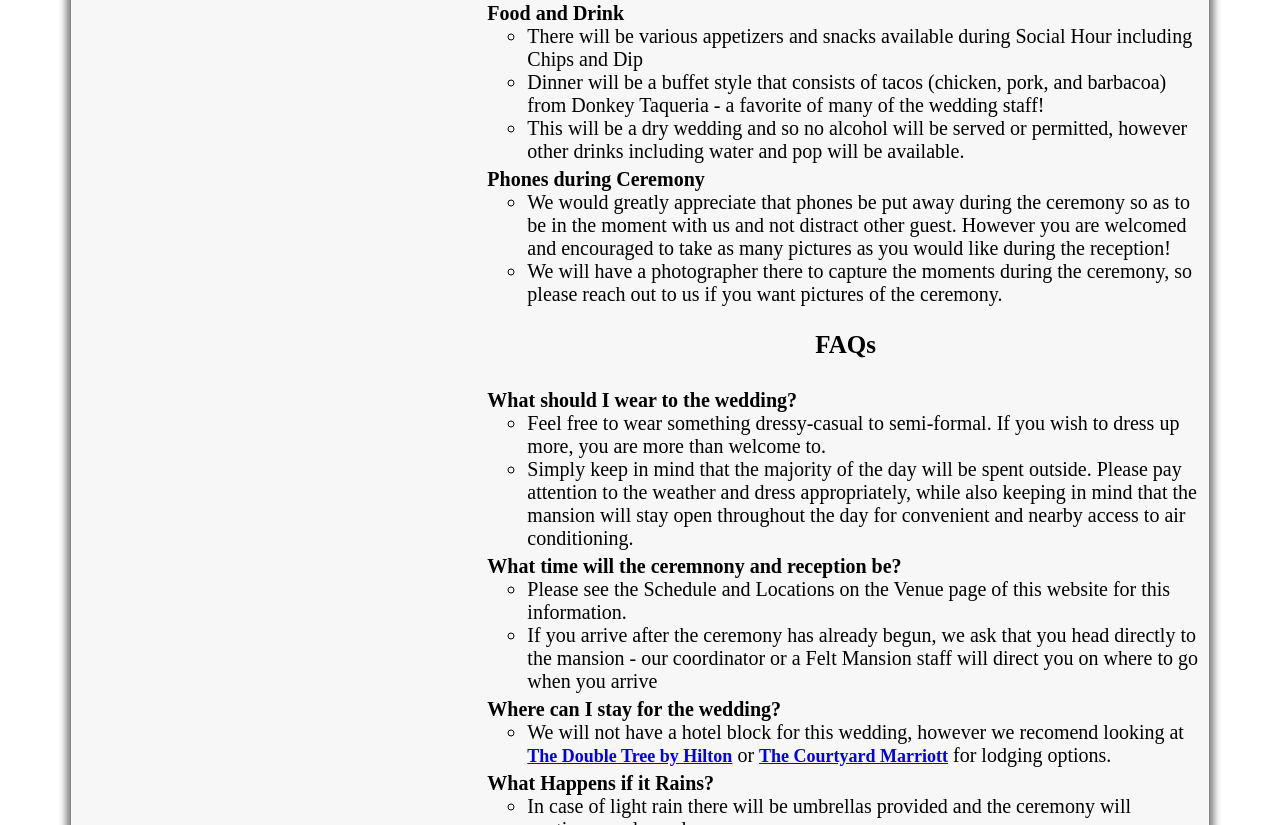
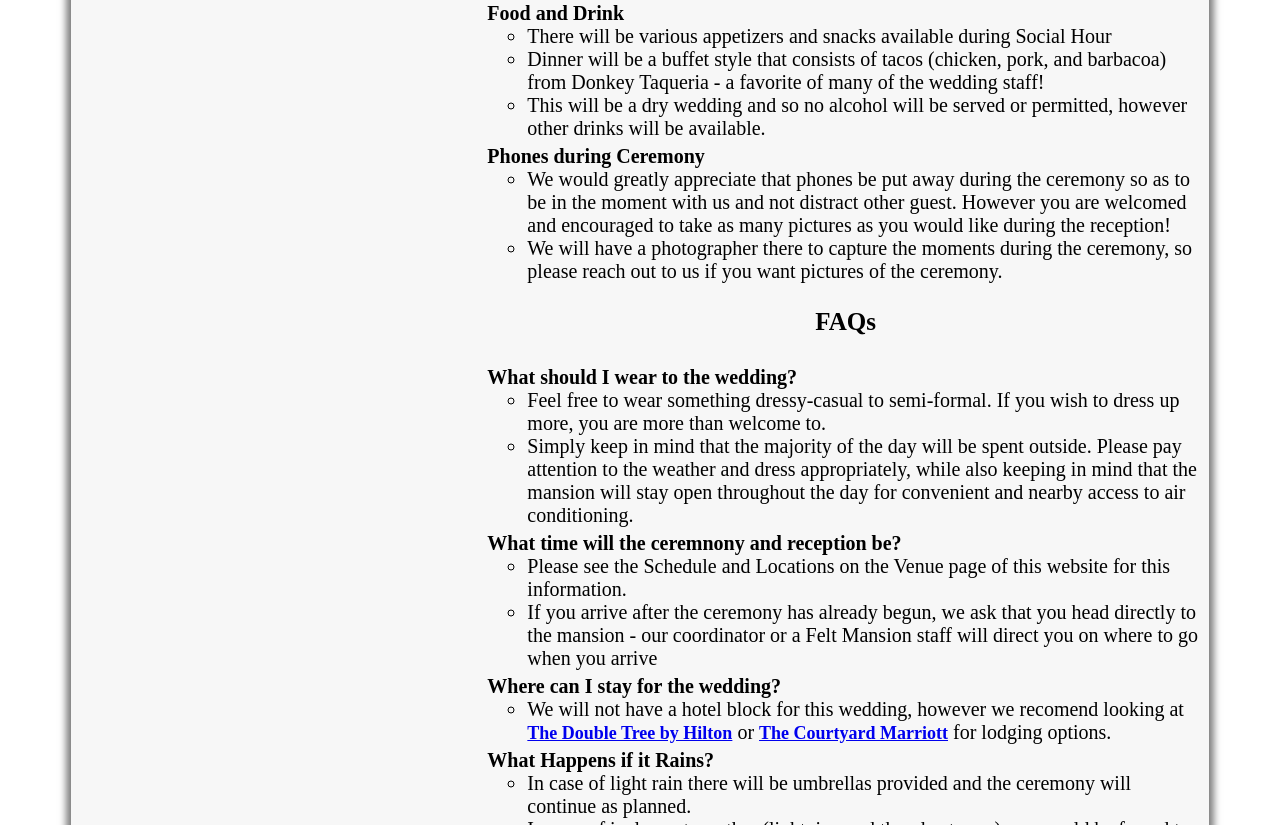
Before and after one commit to Potato9066/Wedding, a plain HTML site: page info.html in a window 1280 px wide. Shown: the part 1213-2038 px from the top of the page. Drawn offline with Linux system fonts and the light colour scheme.

```diff
--- a/info.html
+++ b/info.html
@@ -74,13 +74,13 @@
                             Food and Drink
                             <ul id="answer">
                                 <li>
-                                    There will be various appetizers and snacks available during Social Hour including Chips and Dip
+                                    There will be various appetizers and snacks available during Social Hour
                                 </li>
                                 <li>
                                     Dinner will be a buffet style that consists of tacos (chicken, pork, and barbacoa) from Donkey Taqueria - a favorite of many of the wedding staff!
                                 </li>
                                 <li>
-                                    This will be a dry wedding and so no alcohol will be served or permitted, however other drinks including water and pop will be available.
+                                    This will be a dry wedding and so no alcohol will be served or permitted, however other drinks will be available.
                                 </li>
                             </ul>
                         </li>
```
Also changed, not shown: venue.html (+2 -2 lines).
